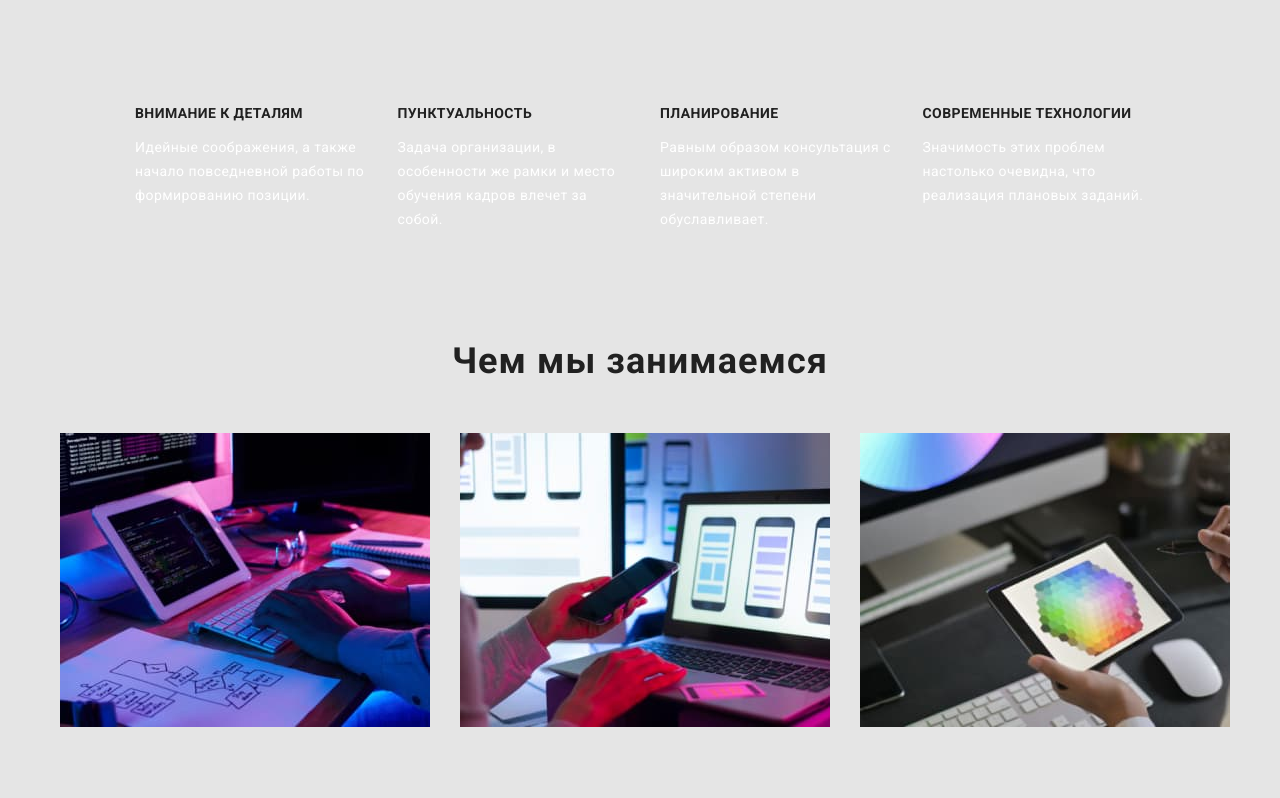
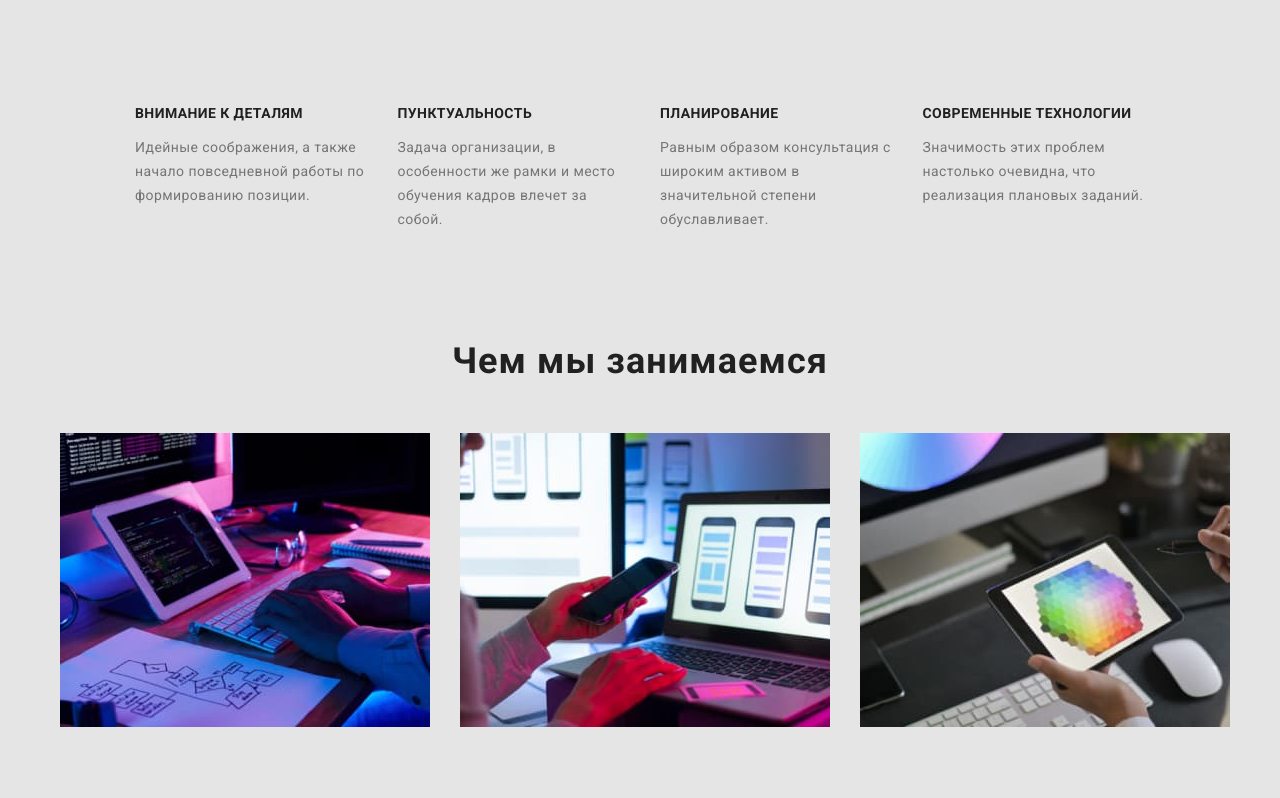
Before and after one commit to vatakusi/goit-markup-hw-02, a plain HTML site: page index.html in a window 1280 px wide. Shown: the part 762-1560 px from the top of the page. Drawn offline with nearby package versions, Linux system fonts and the light colour scheme.

Commit message:
mistakes

```diff
--- a/css/styles.css
+++ b/css/styles.css
@@ -308,6 +308,9 @@ nav {
   margin-bottom: 10px;
 }
 
+/* .person p {
+} */
+
 /* Footer */
 .foot {
   display: block;
@@ -338,8 +341,7 @@ nav {
   color: var(--second-title-color);
 }
 
-.call,
-p {
+.call {
   color: var(--second-title-color);
 }
 
```
